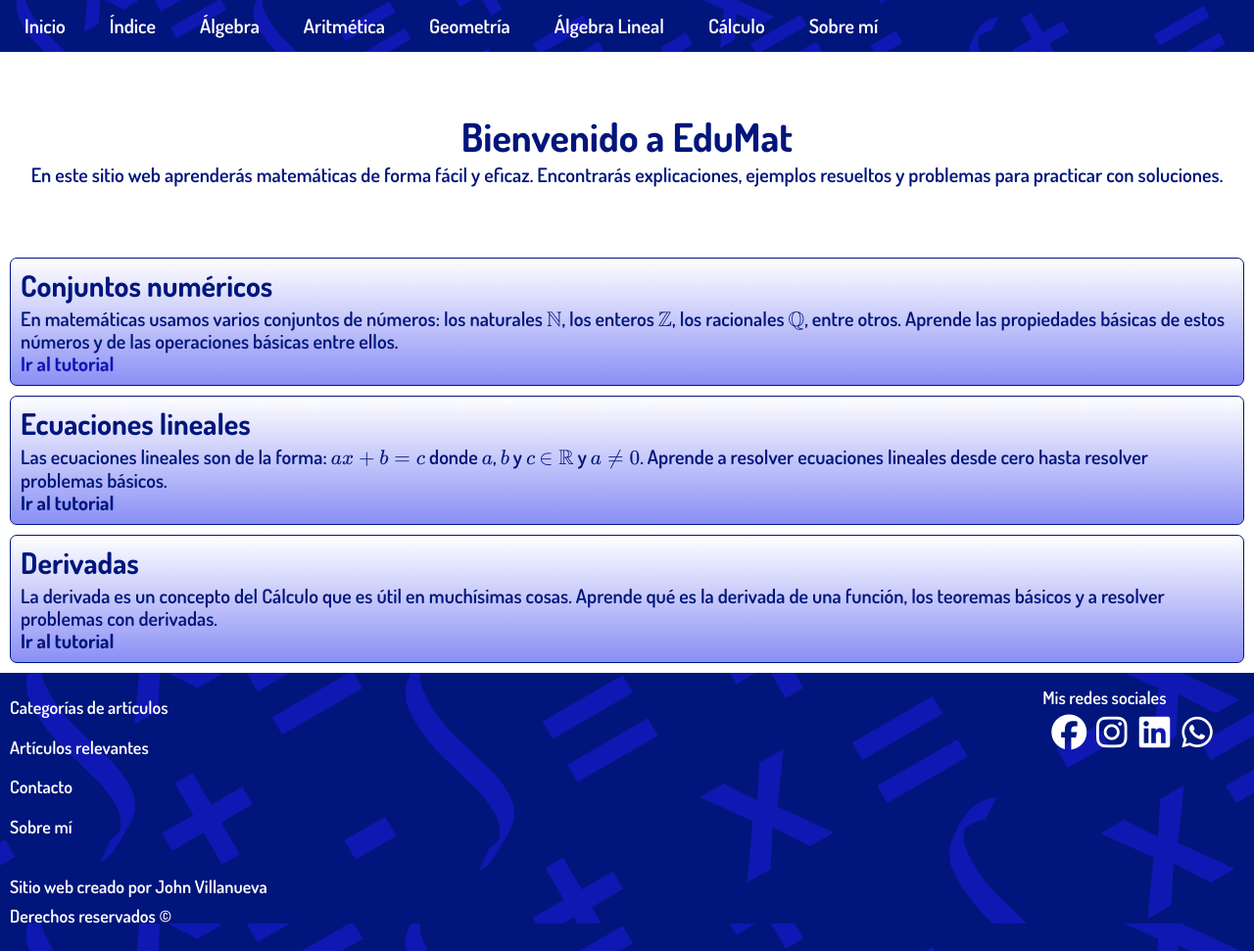
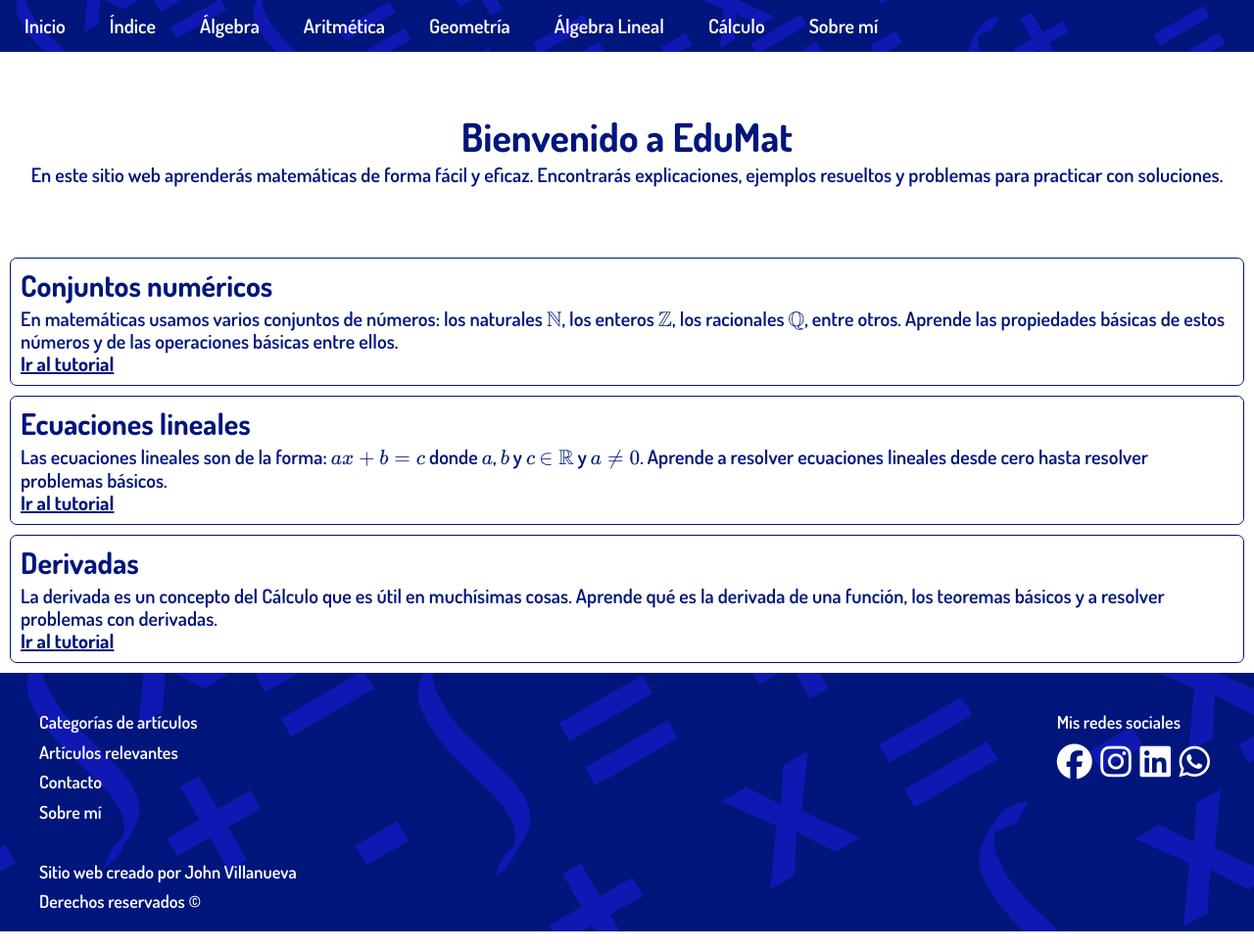
Before and after one commit to johnvscoder/SitioWebMatematicas, a plain HTML site: page index.html in a window 1280 px wide. Shown: the whole page at 98% size. Drawn offline with nearby package versions, Linux system fonts and the light colour scheme.

Commit message:
En proceso la pagina home. Mejorado el footer y otras cosas

```diff
--- a/index.html
+++ b/index.html
@@ -97,24 +97,24 @@
             <p class="tarjeta__contenido">En matemáticas usamos varios conjuntos de números: los naturales \(\mathbb N\), los enteros \(\mathbb Z\),
                 los racionales \(\mathbb Q\), entre otros. Aprende las propiedades básicas de estos números y de las operaciones
                 básicas entre ellos.
-                <br> <a class="tarjeta__enlace" href="https://fonts.google.com/specimen/Dosis?query=dosisdfsvsvsvsdfdfdfdfdfdfd">Ir al tutorial</a>
             </p>
+            <a class="tarjeta__enlace" href="">Ir al tutorial</a>
         </section>
         <section class="tarjeta">
             <h2 class="tarjeta__titulo">Ecuaciones lineales</h2>
             <p class="tarjeta__contenido">Las ecuaciones lineales son de la forma: \(ax + b = c\) donde
                 \(a\), \(b\) y \(c\) \(\in \mathbb R\) y \(a \ne 0\). Aprende a resolver ecuaciones lineales
                 desde cero hasta resolver problemas básicos.
-                <br> <a class="tarjeta__enlace" href="">Ir al tutorial</a>
             </p>
+            <a class="tarjeta__enlace" href="">Ir al tutorial</a>
         </section>
         <section class="tarjeta">
             <h2 class="tarjeta__titulo">Derivadas</h2>
             <p class="tarjeta__contenido">
                 La derivada es un concepto del Cálculo que es útil en muchísimas cosas. Aprende qué es
                 la derivada de una función, los teoremas básicos y a resolver problemas con derivadas.
-                <br> <a class="tarjeta__enlace" href="">Ir al tutorial</a>
             </p>
+            <a class="tarjeta__enlace" href="">Ir al tutorial</a>
         </section>
     </main>
     <footer class="footer">
@@ -128,11 +128,11 @@
         </div>
         <div class="footer__redes">
             <span class="footer__redes-texto">Mis redes sociales</span> <br>
-            <ul class="fa-ul">
-                <li class="footer__redes-li"><a class="fa-li" href=""><i class="fa-brands fa-facebook fa-2xl footer__redes-icono"></i></a></li>
-                <li class="footer__redes-li"><a class="fa-li" href=""><i class="fa-brands fa-instagram fa-2xl footer__redes-icono"></i></a></li>
-                <li class="footer__redes-li"><a class="fa-li" href=""><i class="fa-brands fa-linkedin fa-2xl footer__redes-icono"></i></a></li>
-                <li class="footer__redes-li"><a class="fa-li" href=""><i class="fa-brands fa-whatsapp fa-2xl footer__redes-icono"></i></a></li>
+            <ul class="footer__redes-ul">
+                <li class="footer__redes-li"><a href=""><i class="fa-brands fa-facebook fa-2xl footer__redes-icono"></i></a></li>
+                <li class="footer__redes-li"><a href=""><i class="fa-brands fa-instagram fa-2xl footer__redes-icono"></i></a></li>
+                <li class="footer__redes-li"><a href=""><i class="fa-brands fa-linkedin fa-2xl footer__redes-icono"></i></a></li>
+                <li class="footer__redes-li"><a href=""><i class="fa-brands fa-whatsapp fa-2xl footer__redes-icono"></i></a></li>
             </ul>
         </div>
         <address class="footer__autor">Sitio web creado por John Villanueva</address>
--- a/styles/footer.css
+++ b/styles/footer.css
@@ -2,7 +2,7 @@
     display: flex;
     flex-wrap: wrap;
     background-image: url('/images/header.svg');
-    padding: 15px 0;
+    background-size: cover;
     color: #fff;
     font-family: 'Dosis', sans-serif;
     font-size: 18px;
@@ -11,14 +11,19 @@
 .footer__autor {
     font-style: normal;
     flex-basis: 100%;
-    padding: 30px 10px 10px;
+    margin: 30px 0 10px 40px;
 }
 
 .footer__copyright {
-    padding: 0 10px 10px;
+    margin: 0 0 20px 40px;
 }
 .footer__redes {
     flex-grow: 0;
+    margin: 40px 40px 0 0;
+}
+
+.footer__redes-ul {
+    margin-top: 20px;
 }
 
 .footer__redes-icono {
@@ -27,11 +32,12 @@
 
 .footer__redes-li {
     display: inline-block;
-    padding: 15px 20px 20px;
+    margin-right: 5px;
 }
 
 .footer__documentos {
     flex-grow: 1;
+    margin: 40px 0 0 40px;
 }
 
 .footer__documentos-a {
@@ -45,7 +51,11 @@
 
 
 .footer__documentos-li {
-    padding: 10px;
+    margin-bottom: 10px;
+}
+
+.footer__documentos-li:hover {
+    text-shadow: 0 0 3px var(--tarjeta-color-sombra);
 }
 
 .footer__documentos-ul {
--- a/styles/tarjeta.css
+++ b/styles/tarjeta.css
@@ -1,8 +1,13 @@
+:root {
+    --tarjeta-color-sombra: rgb(110, 110, 255);
+}
+
 .tarjeta {
     font-family: 'Dosis', sans-serif;
     margin: 10px;
     padding: 10px;
-    background: linear-gradient(to bottom, #fff, var(--nav-azul-mas-claro));
+    /* background: linear-gradient(to bottom, #fff, var(--nav-azul-mas-claro)); */
+    background: #fff;
     color: var(--nav-azul-oscuro);
     border: 1px solid var(--nav-azul-oscuro);
     border-radius: var(--radio-borde);
@@ -18,7 +23,8 @@
 }
 
 .tarjeta__enlace {
-    text-decoration: none;
+    font-size: 20px;
+    text-decoration: underline solid var(--nav-azul-oscuro);
     font-weight: bold;
 }
 
@@ -31,5 +37,5 @@
 }
 
 .tarjeta__enlace:hover {
-    text-shadow: 0 0 1px var(--nav-azul-claro);
+    text-shadow: 0 0 3px var(--tarjeta-color-sombra);
 }
```
